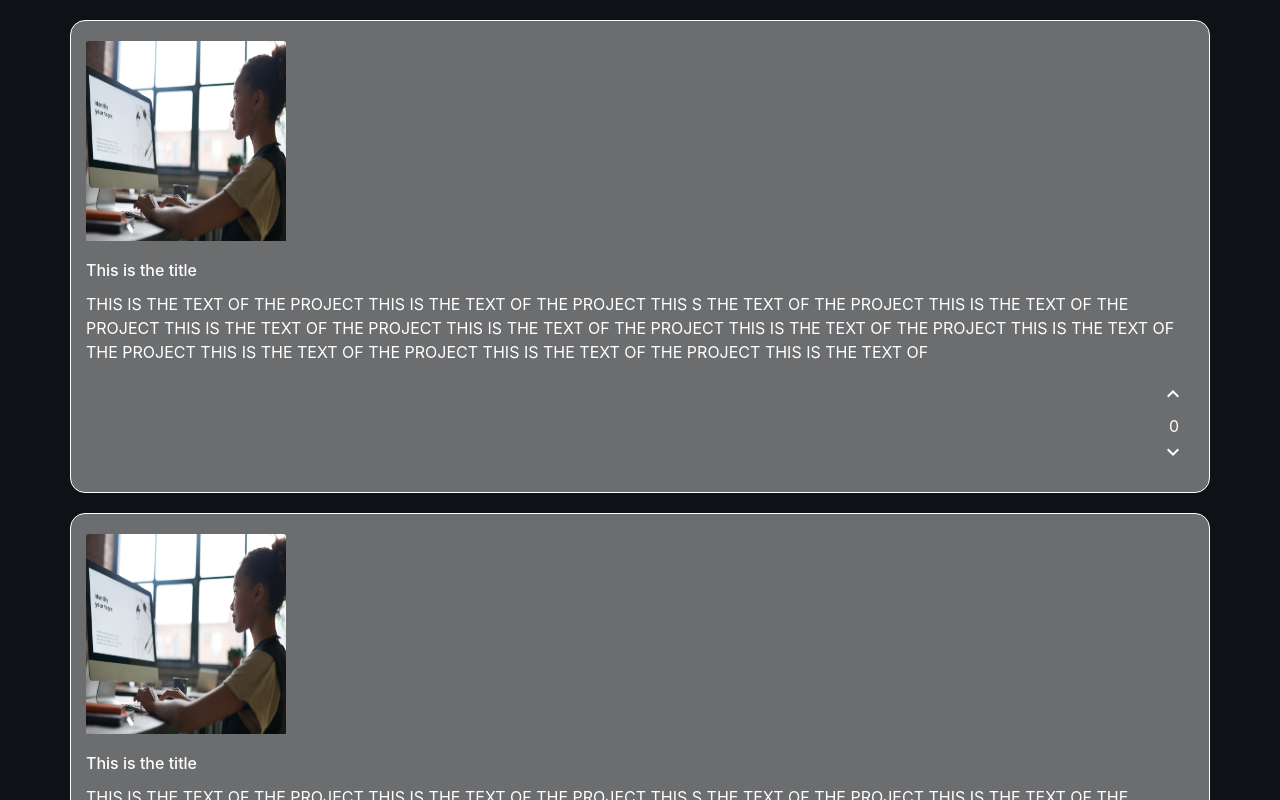
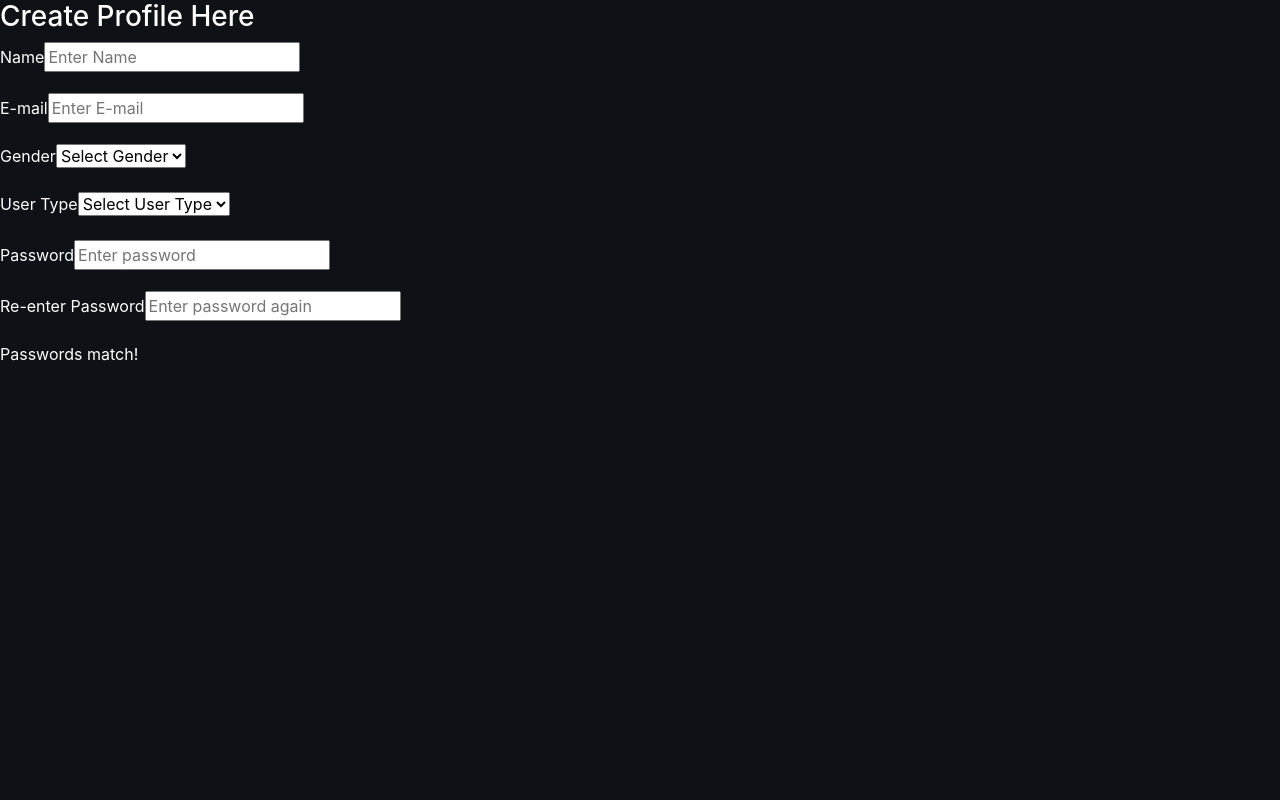
Before and after one commit to MK-IE/create-react-investment, a React (Create React App) app: page / in a window 1280 px wide. Both pictures are taken after a click on the button "CREATE ACCOUNT". Shown: the top 800 px of the page. Built offline with nearby package versions, Linux system fonts and the light colour scheme.

Commit message:
Added create profile form and loading screen

```diff
--- a/public/index.html
+++ b/public/index.html
@@ -11,7 +11,7 @@
       rel="stylesheet"
       href="https://fonts.googleapis.com/icon?family=Material+Icons"
     />
-    <title>CS 385</title>
+    <title>CREATE-REACT-INVESTMENT</title>
   </head>
   <body>
     <noscript>You need to enable JavaScript to run this app.</noscript>
--- a/src/website_components/App.js
+++ b/src/website_components/App.js
@@ -2,34 +2,43 @@ import React from "react";
 import { Component } from "react";
 import MainPage from "./MainPage";
 import "./css/style.css";
-import CreateAccount from "./CreateAccount";
-import LoginAccount from "./LoginAccount";
+import CreateProfile from "./CreateProfile";
+import LoginProfile from "./LoginProfile";
+import LoadingScreen from "./LoadingScreen";
 
 class App extends Component {
   constructor(props) {
     super(props);
-    this.state = {
-      createA: false,
-      loginA: false
-    };
     this.cClick = this.cClick.bind(this);
     this.lClick = this.lClick.bind(this);
+    this.state = {
+      load: false,
+      apiData: [],
+      match: "false",
+      userPassword: "",
+      displayScreen: <MainPage cClick={this.cClick} lClick={this.lClick} />
+    };
   }
   cClick() {
-    this.setState({ createA: true });
+    this.setState({ displayScreen: <CreateProfile /> });
+    this.setState({ load: false });
+    this.componentDidMount();
   }
   lClick() {
-    this.setState({ loginA: true });
+    this.setState({ displayScreen: <LoginProfile /> });
+    this.setState({ load: false });
+    this.componentDidMount();
+  }
+  componentDidMount() {
+    setTimeout(() => {
+      this.setState({ load: true });
+    }, 1000);
   }
   switchPages() {
-    switch (true) {
-      case this.state.createA:
-        return <CreateAccount />;
-      case this.state.loginA:
-        return <LoginAccount />;
-      default:
-        return <MainPage cClick={this.cClick} lClick={this.lClick} />;
+    if (!this.state.load) {
+      return <LoadingScreen />;
     }
+    return this.state.displayScreen;
   }
   render() {
     return <div className="App">{this.switchPages()}</div>;
--- a/src/website_components/CreateAccount.js
+++ /dev/null
@@ -1,21 +0,0 @@
-import React from "react";
-import { Component } from "react";
-import ElementDisplay from "./ElementDisplay";
-
-class CreateAccount extends Component {
-  constructor(props) {
-    super(props);
-    this.n = [...Array(10).keys()];
-    this.state = {
-      isLoading: false
-    };
-  }
-  render() {
-    const items = this.n.map(e => (
-      <ElementDisplay key={e.toString()}></ElementDisplay>
-    ));
-    return <div>{items}</div>;
-  }
-}
-
-export default CreateAccount;
--- /dev/null
+++ b/src/website_components/CreateProfile.js
@@ -0,0 +1,154 @@
+import React, { Component } from "react";
+import Select from "./profile_fields/Select";
+import Input from "./profile_fields/Input";
+import Match from "./profile_fields/Match";
+
+class CreateProfile extends Component {
+  constructor(props) {
+    super(props);
+
+    this.state = {
+      newProfile: {
+        name: "",
+        email: "",
+        gender: "",
+        userType: "",
+        password: ""
+      },
+
+      match: true,
+      passwordConfirm: "",
+
+      profileOptions: ["Investor", "Student"],
+      genderOptions: ["Male", "Female", "Other"],
+      value: ""
+    };
+    this.handleTypeChange = this.handleTypeChange.bind(this);
+    this.handleGenderChange = this.handleGenderChange.bind(this);
+    this.handleNameChange = this.handleNameChange.bind(this);
+    this.handleEmailChange = this.handleEmailChange.bind(this);
+    this.handlePasswordChange = this.handlePasswordChange.bind(this);
+    this.handleSecondPasswordChange = this.handleSecondPasswordChange.bind(
+      this
+    );
+    this.handleProfileTypeChange = this.handleProfileTypeChange.bind(this);
+  }
+
+  handleNameChange(event) {
+    let value = event.target.value;
+    this.setState(
+      prevState => ({ newProfile: { ...prevState.newProfile, name: value } }),
+      () => console.log(this.state.newProfile)
+    );
+  }
+
+  handleEmailChange(event) {
+    let value = event.target.value;
+    this.setState(
+      prevState => ({ newProfile: { ...prevState.newProfile, email: value } }),
+      () => console.log(this.state.newProfile)
+    );
+  }
+
+  handleGenderChange(event) {
+    let value = event.target.value;
+    this.setState(
+      prevState => ({ newProfile: { ...prevState.newProfile, gender: value } }),
+      () => console.log(this.state.newProfile)
+    );
+  }
+
+  handlePasswordChange(event) {
+    let value = event.target.value;
+
+    this.setState(
+      prevState => ({
+        newProfile: { ...prevState.newProfile, password: value }
+      }),
+      () => {
+        if (this.state.newProfile.password !== this.state.passwordConfirm) {
+          this.setState({ match: false });
+        } else if (
+          this.state.newProfile.password === this.state.passwordConfirm
+        ) {
+          this.setState({ match: true });
+        }
+        console.log(this.state.match);
+        console.log(this.state.password);
+        console.log(this.state.newProfile);
+      }
+    );
+  }
+
+  handleSecondPasswordChange(event) {
+    let value = event.target.value;
+    this.setState({ passwordConfirm: value }, () => {
+      if (this.state.newProfile.password !== this.state.passwordConfirm) {
+        this.setState({ match: false });
+      } else if (
+        this.state.newProfile.password === this.state.passwordConfirm
+      ) {
+        this.setState({ match: true });
+      }
+      console.log(this.state.match);
+      console.log(this.state.passwordConfirm);
+    });
+  }
+
+  handleProfileTypeChange(event) {
+    let type = event.target.value;
+    this.setState(
+      prevState => ({
+        newProfile: { ...prevState.newProfile, userType: type }
+      }),
+      () => console.log(this.state.newProfile)
+    );
+  }
+
+  handleTypeChange(event) {
+    this.setState({ name: event.target.value });
+  }
+
+  render() {
+    return (
+      <div className="Creation-Form">
+        <h3>Create Profile Here</h3>
+        <Input
+          placeholder={"Enter Name"}
+          handleChange={this.handleNameChange}
+          title={"Name"}
+        />
+        <Input
+          placeholder={"Enter E-mail"}
+          handleChange={this.handleEmailChange}
+          title={"E-mail"}
+        />
+        <Select
+          options={this.state.genderOptions}
+          placeholder={"Select Gender"}
+          handleChange={this.handleGenderChange}
+          title={"Gender"}
+        />
+        <Select
+          options={this.state.profileOptions}
+          placeholder={"Select User Type"}
+          handleChange={this.handleProfileTypeChange}
+          title={"User Type"}
+        />
+        <Input
+          placeholder={"Enter password"}
+          handleChange={this.handlePasswordChange}
+          title={"Password"}
+        />
+        <Input
+          placeholder={"Enter password again"}
+          handleChange={this.handleSecondPasswordChange}
+          title={"Re-enter Password"}
+        />
+        <Match match={this.state.match} />
+      </div>
+    );
+  }
+}
+
+export default CreateProfile;
--- a/src/website_components/Nav.js
+++ b/src/website_components/Nav.js
@@ -18,7 +18,7 @@ class Nav extends Component {
     const show = this.state.menu ? "show" : "";
     return (
       <nav className="nav-bar navbar navbar-expand-lg">
-        <span className="navbar-brand">CS385</span>
+        <span className="navbar-brand">CREATE-REACT-INVESTMENT</span>
         <button
           className="navbar-toggler"
           type="button"
--- a/src/website_components/css/style.css
+++ b/src/website_components/css/style.css
@@ -6,6 +6,7 @@
 body {
   background: #0e1116;
   height: 100%;
+  color: white;
 }
 .nav-bar {
   color: black;
--- /dev/null
+++ b/src/website_components/profile_fields/Input.js
@@ -0,0 +1,21 @@
+import React from 'react';
+
+const Input = (props) =>
+{ // We want a label for our input, we want to receive a string value, and we want an ability to handle change. No need to handle options
+	return(
+		<div className='form-group'>
+			<label> {props.title} </label>
+			<input
+				title = {props.title}
+				placeholder = {props.placeholder}
+				value = {props.value}
+				onChange = {props.handleChange}
+				extra = {props.extra}
+			/>
+		</div>
+
+	);
+
+}
+
+export default Input;
--- /dev/null
+++ b/src/website_components/profile_fields/Match.js
@@ -0,0 +1,28 @@
+import React, {Component } from 'react';
+
+class Match extends Component
+{
+	render()
+	{
+		const localMatch = this.props.match;
+		let displayMatch = '';
+
+		if(localMatch === true)
+		{
+			displayMatch = 'Passwords match!';
+		}
+		else
+		{
+			displayMatch = 'Please enter matching passwords!';
+		}
+
+		return(
+		<div className = 'Match'>
+			{displayMatch}
+		</div>
+
+		);
+	}
+}
+
+export default Match;
--- /dev/null
+++ b/src/website_components/profile_fields/Select.js
@@ -0,0 +1,25 @@
+import React from 'react';
+
+const Select = (props) =>
+{
+	return(
+		<div className='form-group'>
+			<label> {props.title} </label>
+			<select
+				value={props.value}
+				onChange={props.handleChange}>
+				<option>{props.placeholder}</option>
+				{props.options.map(field =>
+				{ return(
+					<option
+						key={field}
+						value={field}
+						label={field}>{field}
+					</option>
+					);
+					})}
+			</select>
+		</div>)
+}
+
+export default Select;
```
Also changed, not shown: src/website_components/LoginProfile.js (renamed from src/website_components/LoginAccount.js), 1 other file (tests, documents, lock files or other folders).
